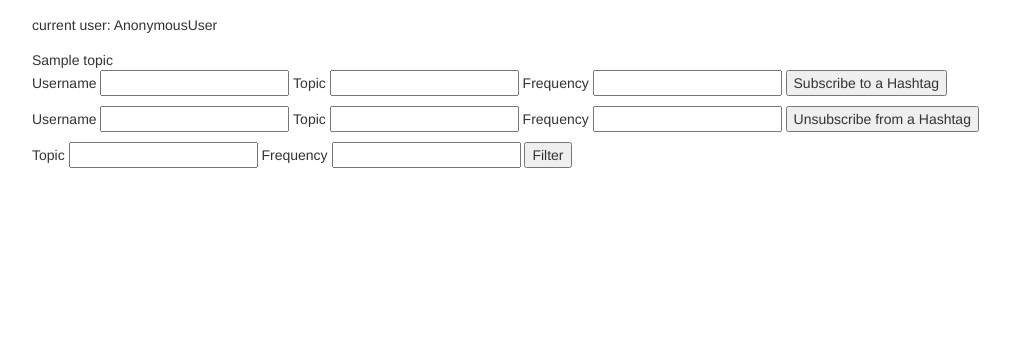
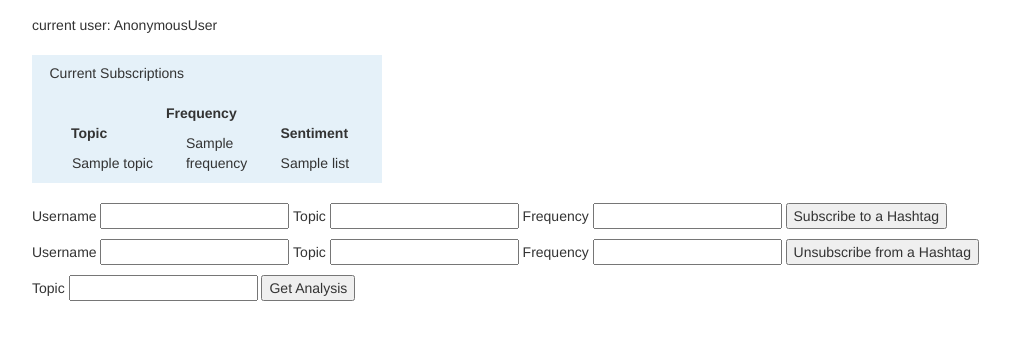
Before and after one commit to lindsayngo/twitter-sentiment-analysis, a Django app: template backend/backend/main/templates/feed.html in a window 1280 px wide. Shown: the top 340 px of the page, without its empty margins (38-1048 px from the left). Run offline with Django 3.2, Linux system fonts and the light colour scheme; the template is opened without the code that fills it: most values are stand-ins (such as "Sample title", 1, 10 or a date in 2020); some libraries are stand-ins or nearby versions.

Commit message:
added analysis api and database updating

```diff
--- a/backend/backend/main/templates/analyze.html
+++ b/backend/backend/main/templates/analyze.html
@@ -1,3 +1,5 @@
+{% extends "base.html" %}
+
 {% block content %}
     hello
 
--- a/backend/backend/main/templates/base.html
+++ b/backend/backend/main/templates/base.html
@@ -7,11 +7,9 @@
 </head>
 <body>
   <div class = "container">
-    <div style = "margin-top: 15px; margin-bottom: 15px">
-      {% if user %}
-        current user: {{user}}
-      {% endif %}
-    </div>
+      <div style = "margin-top: 15px; margin-bottom: 15px">
+
+        </div>
       {% block content %}
       {% endblock %}
   </div>
--- a/backend/backend/main/templates/feed.html
+++ b/backend/backend/main/templates/feed.html
@@ -1,13 +1,47 @@
 {% extends "base.html" %}
 {% block content %}
 
-    {% if user_subs %}
-        {% for sub in user_subs %}
-            {{sub.topic}}
-        {% endfor %}
+<div style = "margin-top: 15px; margin-bottom: 15px">
+    {% if user %}
+      current user: {{user}}
     {% endif %}
+</div>
 
-    <form method = "post" action="subscribe" > {% csrf_token %}
+    <div style="margin-top:20px; width: 350px; background-color:rgba(71, 156, 212, 0.137)">
+
+        {% if user_subs %}
+
+        <p style="margin: 0px;padding-top: 8px;padding-left: 5%">Current Subscriptions</p>
+
+            <div style="display: inline-block; width: 130px;">
+                <p> <b>&nbsp &nbsp &nbsp  &nbsp  &nbsp Topic</b></p>
+                {% for sub in user_subs %}
+                    <ul><li style="list-style-type:none">{{sub.hashtag_id.topic}}</li></ul>
+                {% endfor %}
+            </div>
+            <div style="display: inline-block; width: 50px">
+                <p> <b>&nbsp&nbsp &nbsp &nbsp &nbsp &nbsp Frequency</b></p>
+                {% for sub in user_subs %}
+                    <ul style="padding-left: 20px"> <li style="list-style-type:none">{{sub.frequency}}</li></ul>
+                {% endfor %}
+            </div>
+            {% if list %}
+            <div style="display: inline-block; width: 150px; text-align: center">
+                <p><b>&nbsp &nbsp &nbsp &nbsp &nbsp Sentiment</b></p>
+                {% for a in list %}
+                <ul> <li style="list-style-type:none">{{a}}</li></ul>
+                {% endfor %}
+            </div>
+            {% endif %}
+
+        {% endif %}
+
+    </div>
+
+
+<div style="margin-top:20px">
+    <p></p>
+    <form method = "post" action = "subscribe"> {% csrf_token %}
         Username  <input id = "usern" type = "text" name = "username">
         Topic <input id = "topic" type = "text" name = "topic">
         Frequency <input id = "freq" type = "text" name = "freq">
@@ -21,10 +55,17 @@
         <input type = "submit" value = "Unsubscribe from a Hashtag" >
     </form>
     <p></p>
-    <form method = "post" action="filter"> {% csrf_token %}
+    <form method = "get" action = "analyze/check" >
+        <input type = "hidden" name = "username" value = {{user}} >
+        Topic <input id = "topic" type = "text" name = "topic">
+        <input type = "submit" value = "Get Analysis" >
+    </form>
+    <!-- <form method = "post" action="filter"> {% csrf_token %}
+        Username  <input id = "usern" type = "text" name = "username">
         Topic <input id = "topic" type = "text" name = "topic">
         Frequency <input id = "freq" type = "text" name = "freq">
         <input type = "submit" value = "Filter">
-    </form>
+    </form> -->
+</div>
 
 {% endblock content %}
--- a/backend/backend/main/templates/login.html
+++ b/backend/backend/main/templates/login.html
@@ -1,7 +1,7 @@
 {% extends "base.html" %}
 {% block content %}
 
-    <form method = "post" action="login"> {% csrf_token %}
+    <form method = "post" action="feed/"> {% csrf_token %}
         Username <input id = "username" type = "text" name = "username">
         Password <input id = "password" type = "text" name = "password">
         <input type = "submit" value = "Login">
--- a/backend/backend/urls.py
+++ b/backend/backend/urls.py
@@ -21,17 +21,14 @@ from .main import views
 
 urlpatterns = [
     path('admin/', admin.site.urls),
-    path('', views.home),
-    path('feed/', views.feed),
+    path('feed/', views.login),
     path('feed/subscribe', views.subscribe, name = 'main-subscribe'),
     path('feed/unsubscribe', views.unsubscribe, name = 'main-unsubscribe'),
     path('feed/filter', views.filter, name = 'main-filter'),
     path('register/', TemplateView.as_view(template_name="register.html"), name="register"),
     path('register/register', views.register),
     path('login/', TemplateView.as_view(template_name="login.html"), name = "login"),
-    path('login/login', views.login),
-    path('analyze/', views.analyze),
-    path('analyze/check', views.check),
-    url(r'^.*', TemplateView.as_view(template_name="home.html"), name="home")
-
+    path('feed/analyze/', views.analyze),
+    path('feed/analyze/check/', views.check),
+    path('', TemplateView.as_view(template_name="login.html"), name = "login"),
 ]
```
Also changed, not shown: backend/backend/main/views.py (+47 -21 lines).
